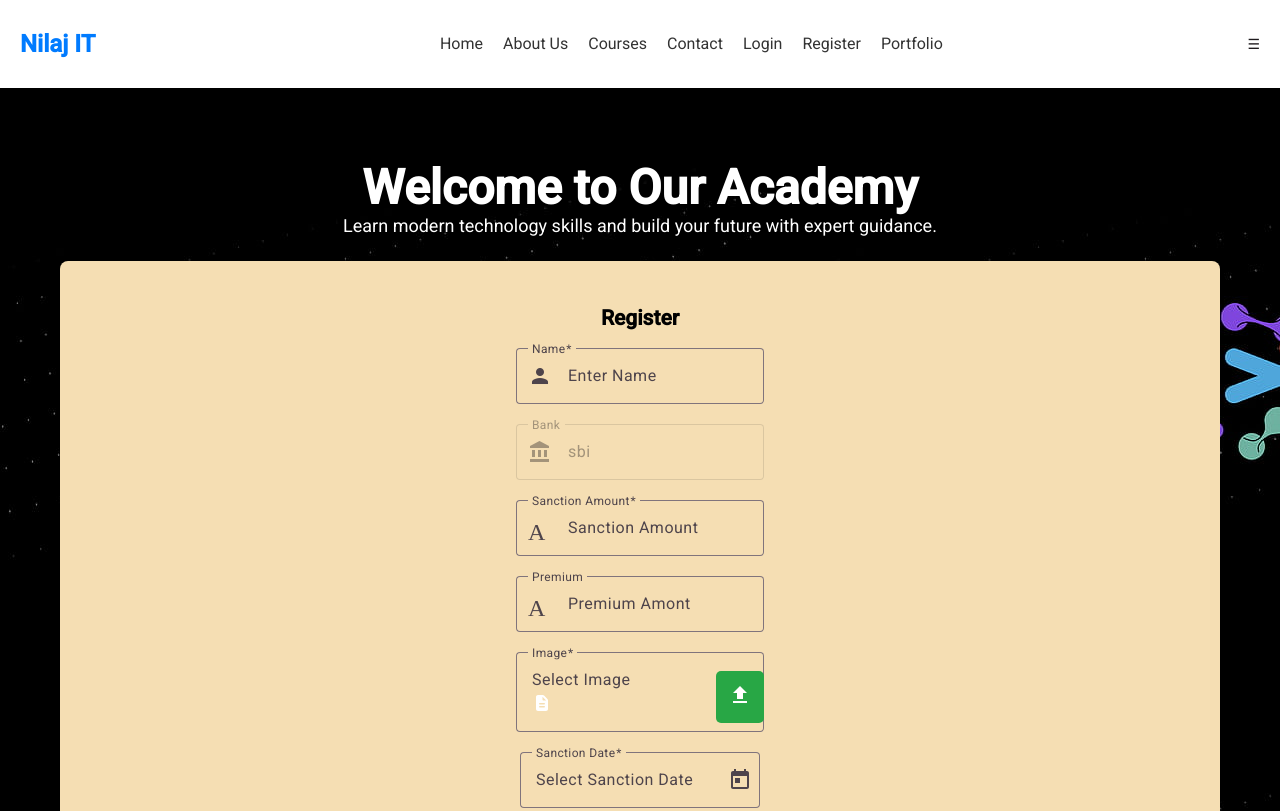
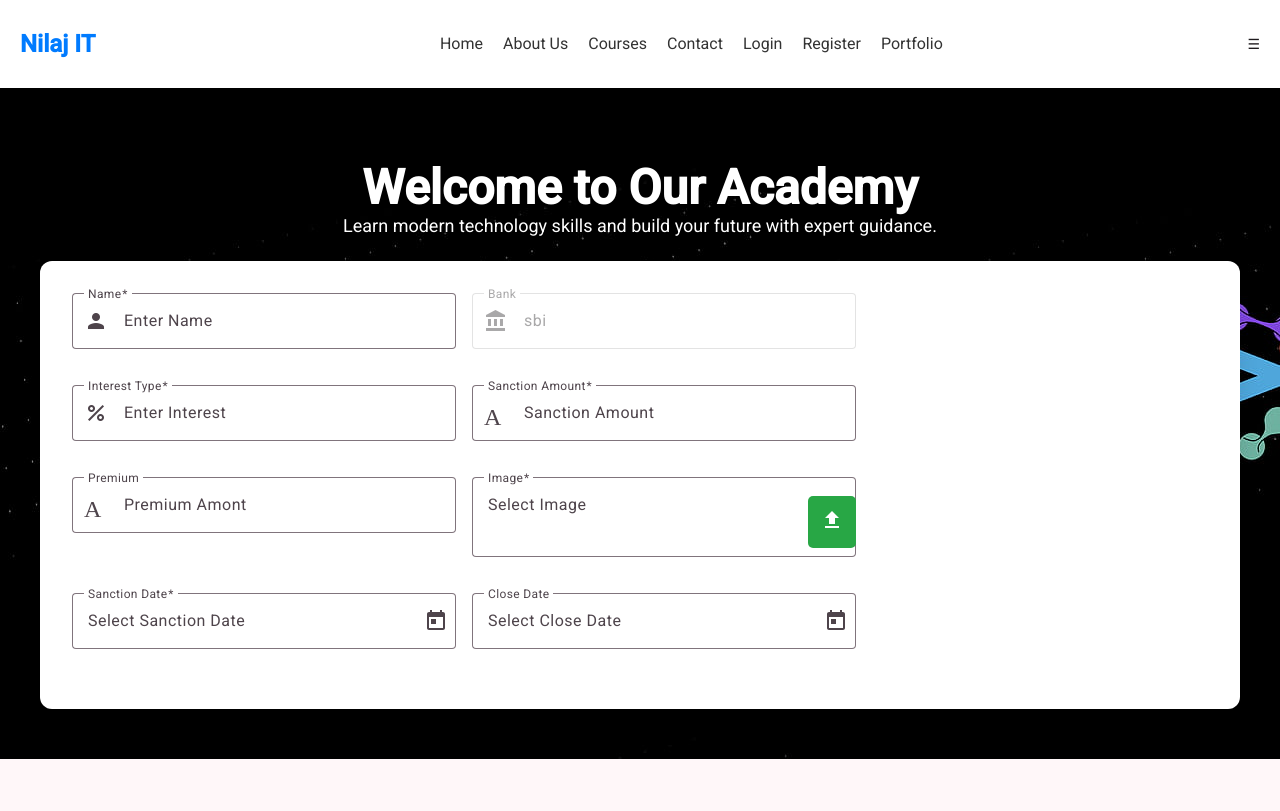
Before and after one commit to nilajcoder/Academy, an Angular app in the folder Academy/: page /register in a window 1280 px wide. Shown: the top 811 px of the page. Built offline with nearby package versions, Linux system fonts and the light colour scheme.

Commit message:
csschange

```diff
--- a/Academy/src/component/register/register.css
+++ b/Academy/src/component/register/register.css
@@ -45,11 +45,46 @@ body {
 
 
 .register-box {
-  background-color: wheat;
-  max-width: 1100px;   /* wide enough for horizontal */
-  margin: auto;
-  padding: 30px;
-  border-radius: 8px;
+  background: white;
+  padding: 2rem;
+  border-radius: 12px;
+  box-shadow: 0 4px 20px rgba(0,0,0,0.1);
+  margin-top: 20px;
+}
+
+/* Ensure the grid takes full width */
+.grid {
+  display: flex;
+  flex-wrap: wrap;
+  margin-right: -0.5rem;
+  margin-left: -0.5rem;
+  margin-top: -0.5rem;
+}
+
+/* Spacing for each field container */
+.md\:col-4 {
+  padding: 0.5rem;
+  flex: 0 0 auto;
+  width: 33.3333%; /* This creates the 3-column look */
+}
+
+/* Mobile responsiveness */
+@media screen and (max-width: 768px) {
+  .md\:col-4 {
+    width: 100%;
+  }
+}
+
+/* Making Mat-Form-Field look clean like your sketch */
+mat-form-field {
+  width: 100%;
+}
+
+.title {
+  text-align: center;
+  margin-bottom: 1.5rem;
+  font-weight: 600;
+  color: #333;
 }
 
 .title {
--- a/Academy/src/component/register/register.html
+++ b/Academy/src/component/register/register.html
@@ -29,7 +29,7 @@
 
              <div class="grid p-fluid">
 
-                <h2 class="title">Register</h2>
+
 
                    <!-- Name -->
                     <div class="md:col-4 col-12">
@@ -61,7 +61,7 @@
 
 
               <!-- Interest Type -->
-            <!-- <div class="md:col-4 col-12">
+            <div class="md:col-4 col-12">
 
                 <mat-form-field appearance="outline" floatLabel="always">
                     <mat-label>Interest Type</mat-label>
@@ -88,7 +88,7 @@
 
 
 
-            </div> -->
+            </div>
 
 
                <!-- Sanction Amount -->
@@ -207,6 +207,9 @@
 
 
 
+
+
+
              </div>
 
 
```
